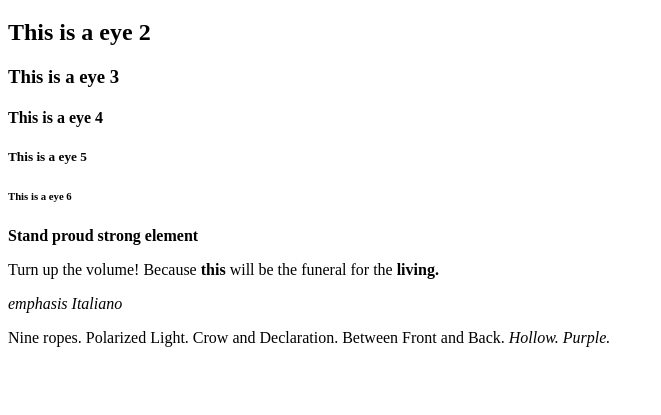
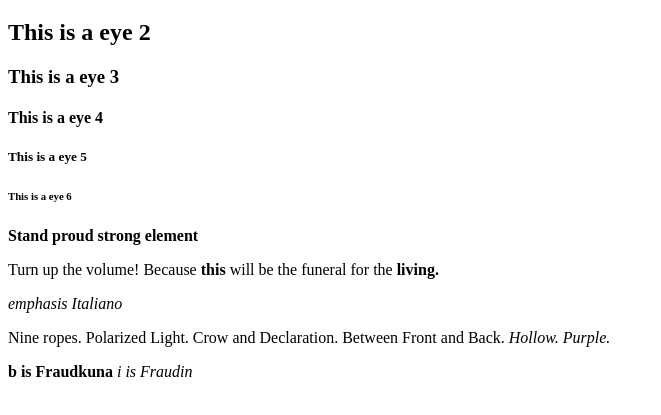
Before and after one commit to Go-NahIdWin-jo/html-boilerplate, a plain HTML site: page index.html in a window 1280 px wide. Shown: the part 227-642 px from the top of the page, without its empty margins (0-661 px from the left). Drawn offline with Linux system fonts and the light colour scheme.

Commit message:
Add Fraudkuna

```diff
--- a/index.html
+++ b/index.html
@@ -7,18 +7,24 @@
 
     <body>
         <h1> Yo, World.</h1>
+
         <!-- are you the strongest because you are gojo satoru or your gojo satoru because you are strong? -->
+
         <p>As the strongest curse jogoat fought the fraud the king of curse</p>
         <p>he began to open his domain sukuna shrunk in fear and then jogo</p>
         <p>said stand proud sukuna your strong</p>
+
         <!-- always bet on hakari cmd / -->
+
         <h1>This is a eye 1</h1>
         <h2>This is a eye 2</h2>
         <h3>This is a eye 3</h3>
         <h4>This is a eye 4</h4>
         <h5>This is a eye 5</h5>
         <h6>This is a eye 6</h6>
+
         <!-- There we go six eyes(heading), the peaker heading makes effect on the search engine -->
+
         <strong>Stand proud strong element</strong>
         <p>Turn up the volume! Because <strong>this</strong>
         will be the funeral for the <strong>living.</strong></p>
@@ -26,5 +32,8 @@
         <p>Nine ropes. Polarized Light. Crow and Declaration. Between Front and Back.
             <em>Hollow. Purple.</em>
         </p>
+        <b>b is Fraudkuna</b>
+        <i>i is Fraudin</i>
+        <!-- b and i make no importance so it wouldnt help people  -->
     </body>
 </html>
```
